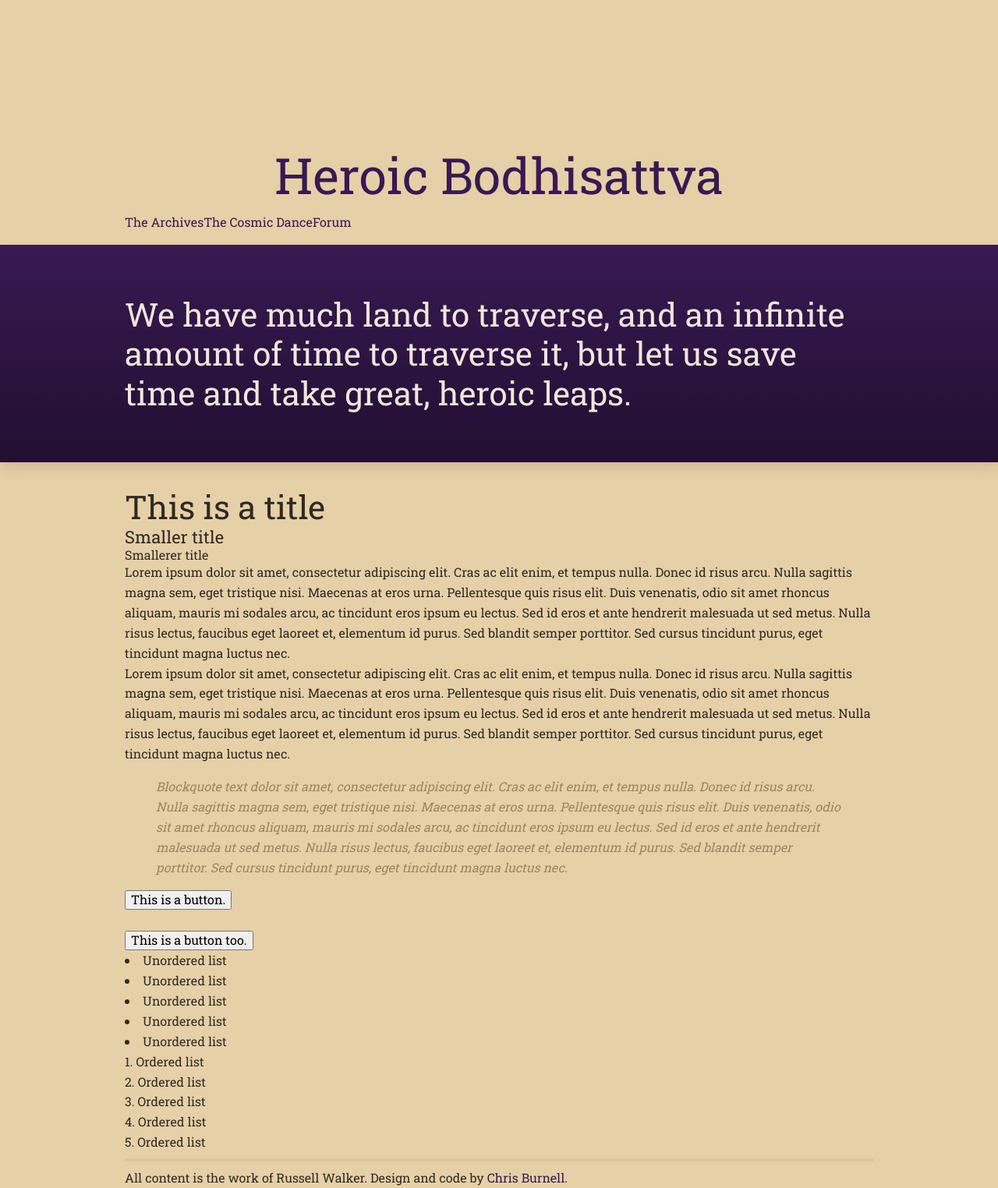
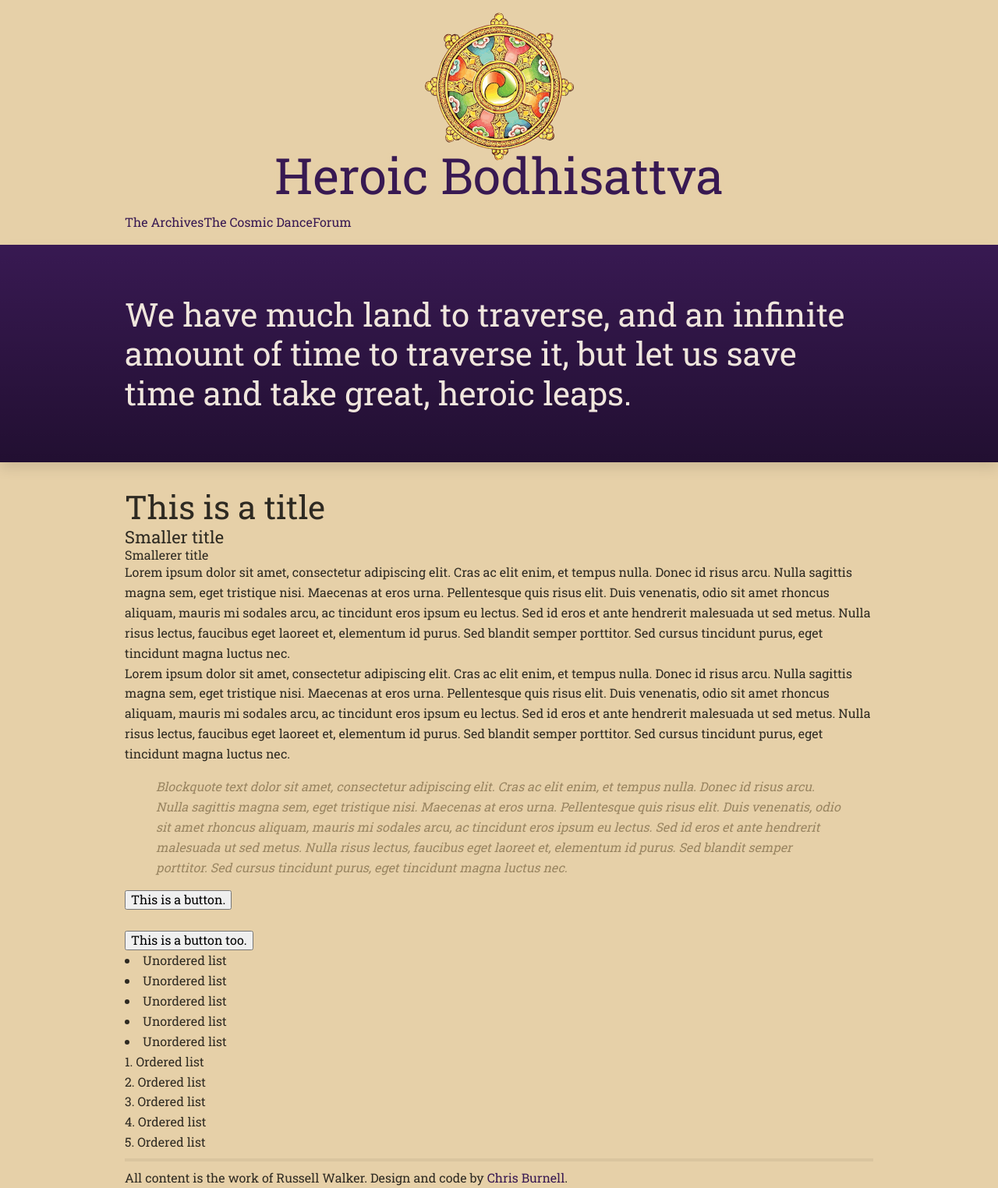
Before and after one commit to heroicbodhisattva/heroicbodhisattva, a Jekyll site: the page built from index.html, in a window 1280 px wide. Shown: the whole page at 78% size. Built offline with Jekyll 4.4.1, drawn with Linux system fonts in a browser that asks for light colours; nearby versions of some CDN libraries; Markdown is read by kramdown in place of the engine named in the settings; the list of posts is cut into pages by our own code.

Commit message:
Okay scratch that.

```diff
--- a/css/heroic.css
+++ b/css/heroic.css
@@ -130,7 +130,7 @@ header {
     margin-bottom: 1em;
 }
     .logo {
-        background: rgba(230,208,168,.6), url("/img/logo.svg") center top no-repeat;
+        background: url("/img/logo.svg") center top no-repeat;
         background-size: 3em 3em;
         font-size: 4em;
         padding-top: 2.75em;
@@ -141,9 +141,6 @@ header {
         text-align: center;
         text-shadow: 0 0 .1em #e6d0a8;
     }
-        .logo:hover {
-            background: url("/img/logo.svg") center top no-repeat;
-        }
 
 /* ---- ##. Navigation ---- */
 
```
